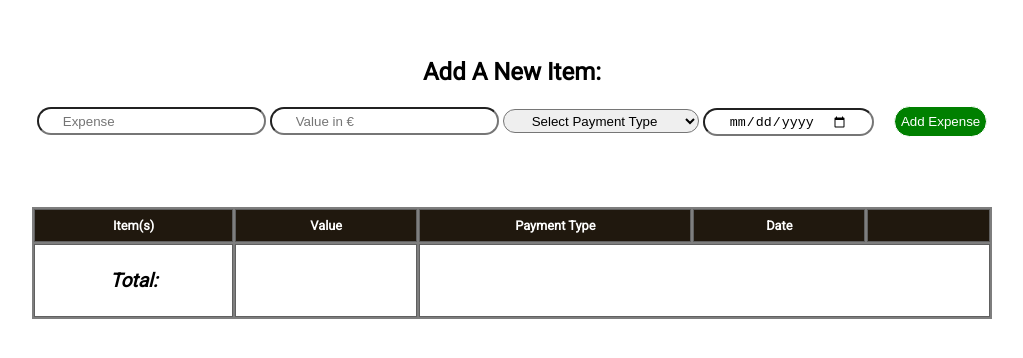
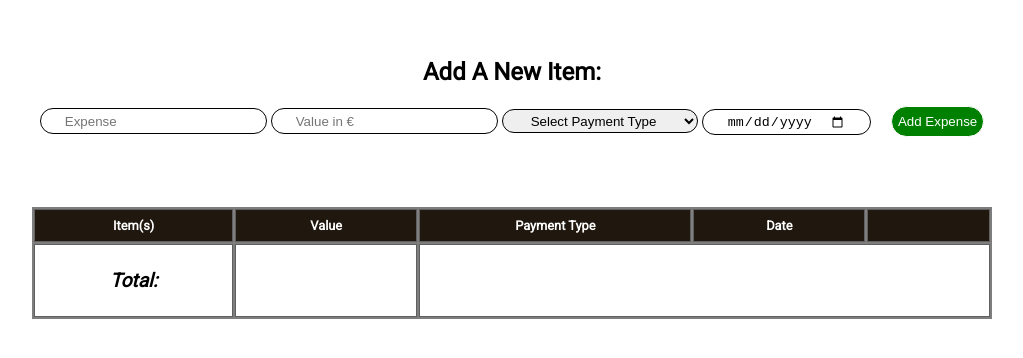
Before and after one commit to tobseyltd/simple-expense-tracker, a plain HTML site: page index.html in a window 1280 px wide. Shown: the part 62-420 px from the top of the page, without its empty margins (128-1151 px from the left). Drawn offline with Linux system fonts and the light colour scheme.

Commit message:
commit #3

```diff
--- a/css/style.css
+++ b/css/style.css
@@ -16,6 +16,7 @@ input, select {
     border-radius: 1rem;
     height: 1.5rem;
     padding: 0 1.5rem;
+    border: 0.1rem solid;
 }
 
 button {
```
